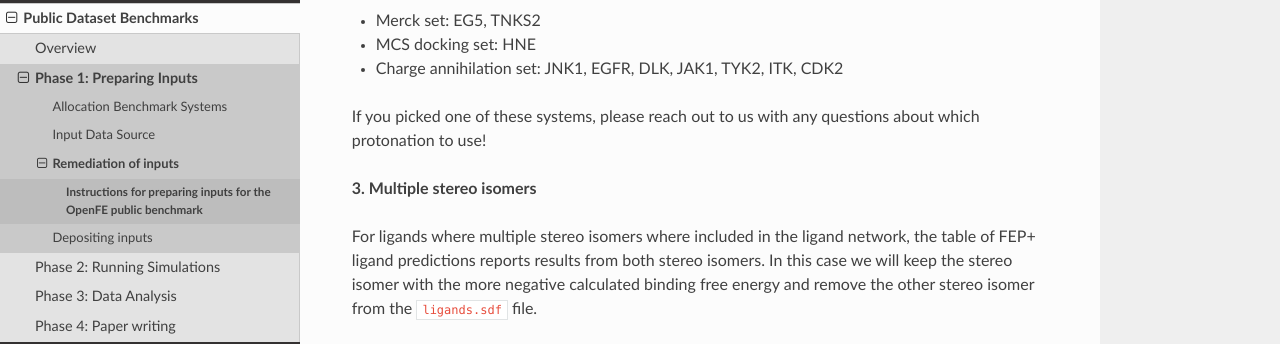
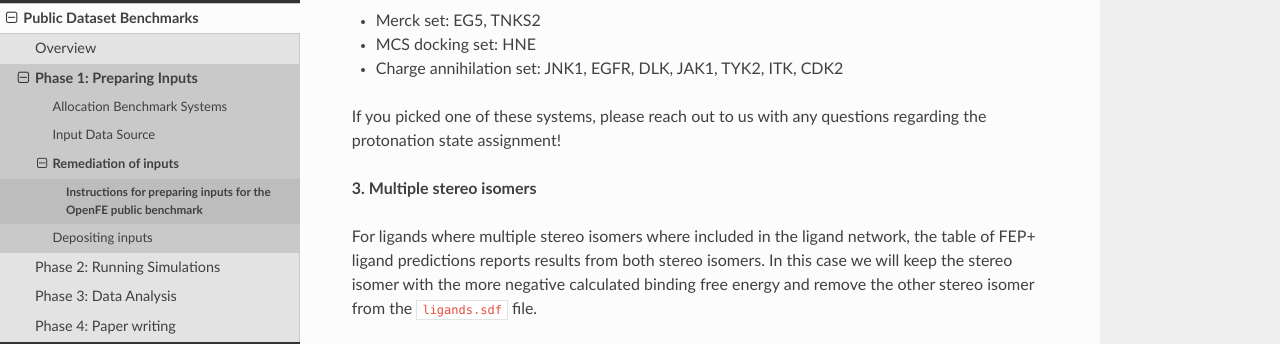
Before and after one commit to OpenFreeEnergy/IndustryBenchmarks2024, a Sphinx documentation site: the page built from docs/source/public/input_preparation.rst, in a window 1280 px wide and 900 px high, scrolled down 4617 px. Shown: the part 151-495 px from the top of the window. Built offline with Sphinx 7.4.7 and the Read the Docs theme 2.0.0, drawn with Linux system fonts in a browser that asks for light colours.

Commit message:
small fix2

```diff
--- a/docs/source/public/input_preparation.rst
+++ b/docs/source/public/input_preparation.rst
@@ -179,7 +179,7 @@ From the systems picked by industry partners, following systems have ligands in
 * MCS docking set: HNE
 * Charge annihilation set: JNK1, EGFR, DLK, JAK1, TYK2, ITK, CDK2
 
-If you picked one of these systems, please reach out to us with any questions about which protonation to use!
+If you picked one of these systems, please reach out to us with any questions regarding the protonation state assignment!
 
 
 **3. Multiple stereo isomers**
```
